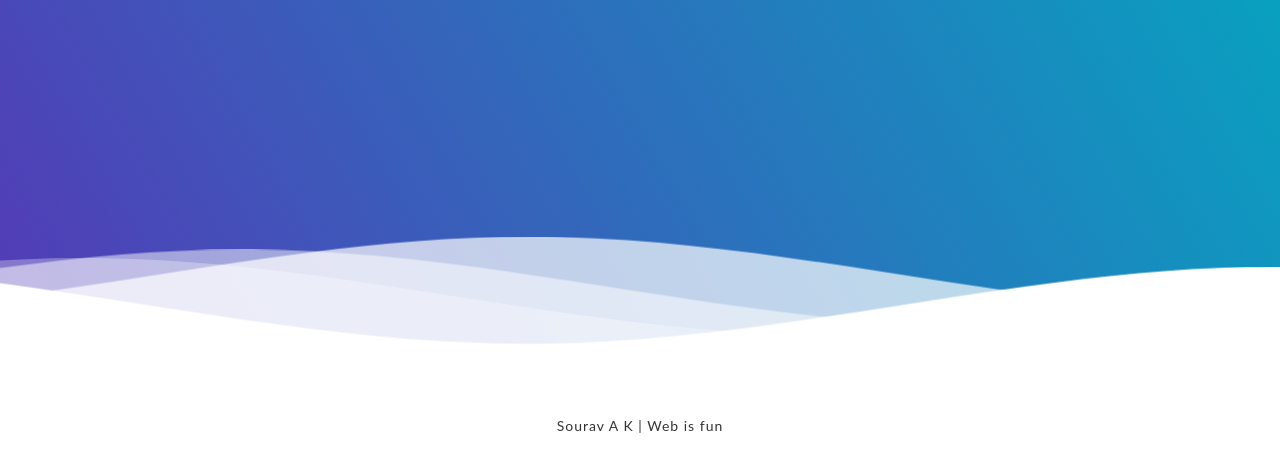
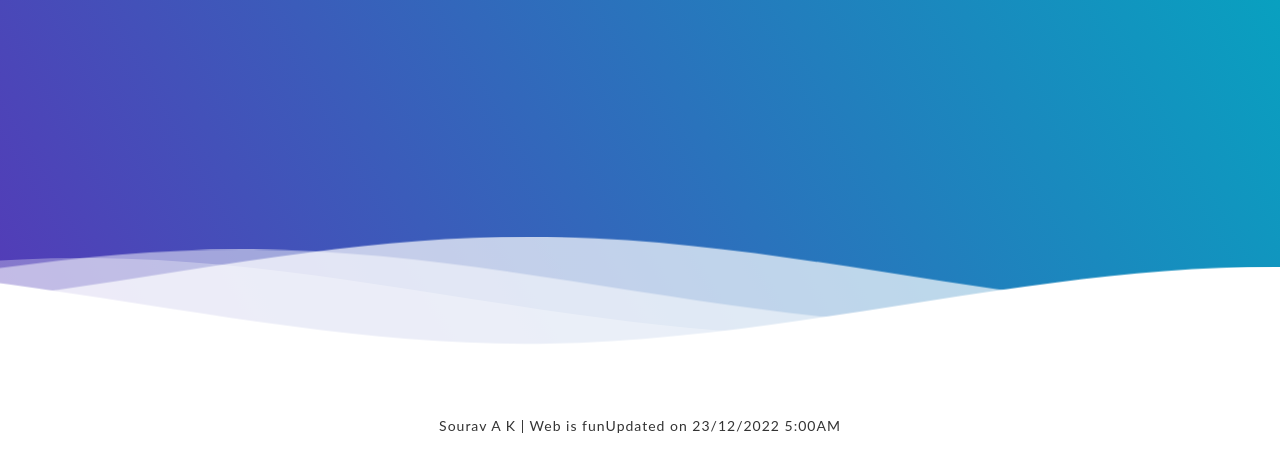
Before and after one commit to Souravak/auto-edge-web, a plain HTML site: page index.html in a window 1280 px wide. Shown: the part 310-782 px from the top of the page. Drawn offline with Linux system fonts and the light colour scheme.

Commit message:
error correction update

```diff
--- a/index.html
+++ b/index.html
@@ -61,6 +61,7 @@ of Simple CSS Waves-->
     <!--Content starts-->
     <div class="content flex">
       <p>Sourav A K | Web is fun </p>
+      <p>Updated on 23/12/2022 5:00AM</p>
     </div>
     <!--Content ends-->
 </body>
```
